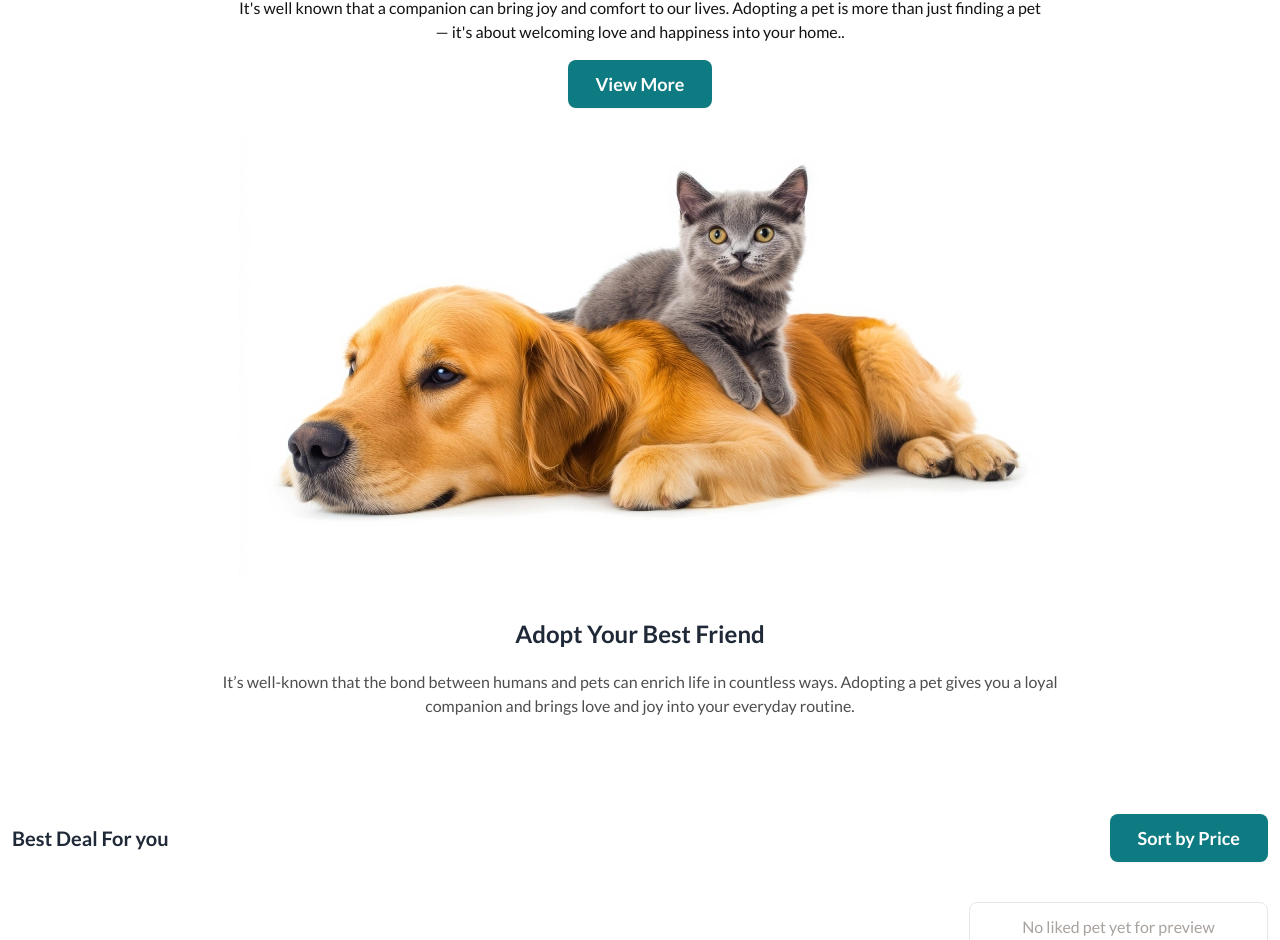
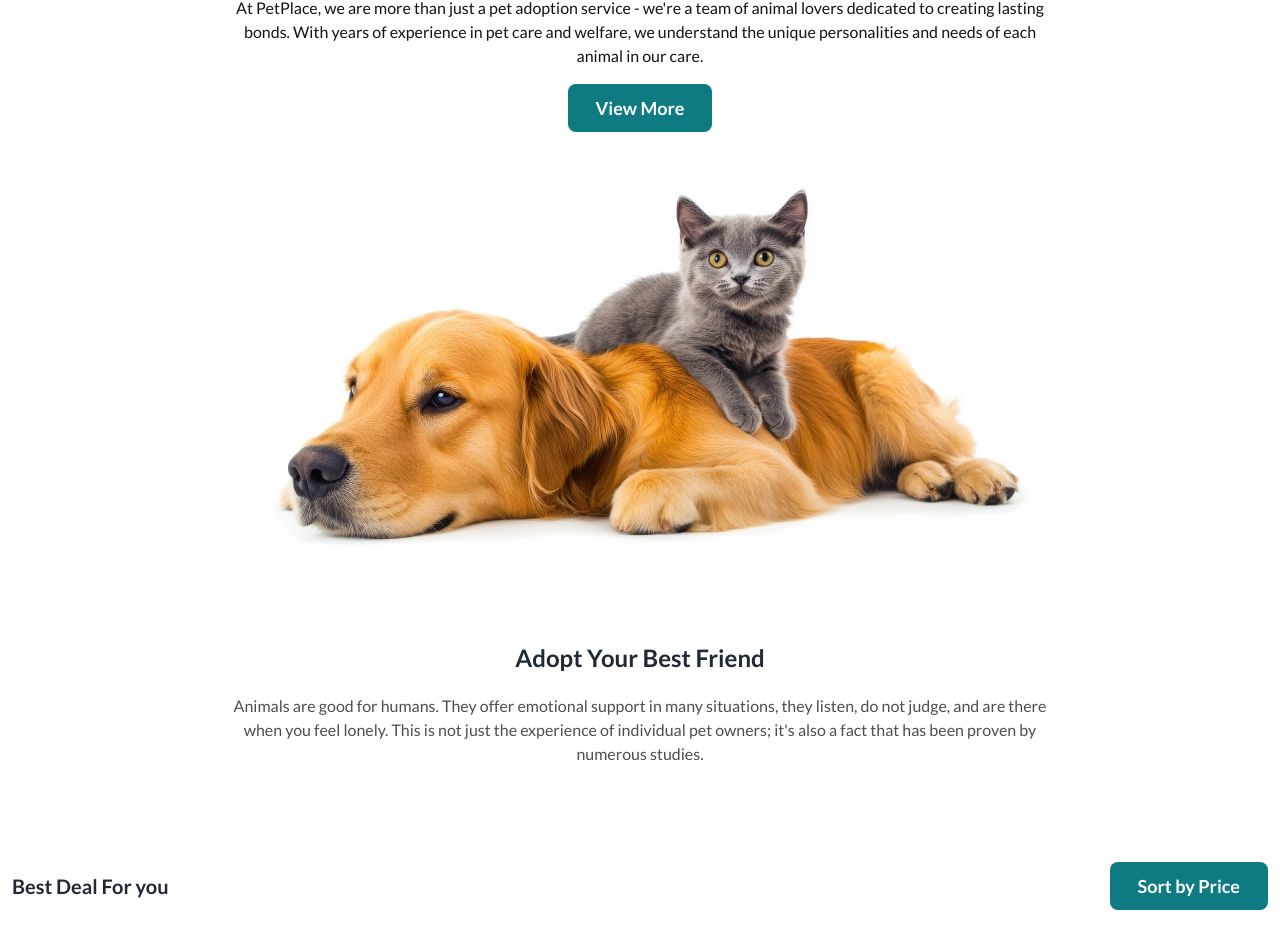
Before and after one commit to NasrinJahan16-code/Peddyy-Api, a plain HTML site: page index.html in a window 1280 px wide. Shown: the part 204-1144 px from the top of the page. Drawn offline with nearby package versions, Linux system fonts and the light colour scheme; no server answers.

Commit message:
added changes

```diff
--- a/index.html
+++ b/index.html
@@ -74,14 +74,12 @@
 
 
                 <h3 class="text-xl"> <span class="text-secondary text-opacity-60">Bringing Families Together
-                    </span></h3>
+                    🔥</span></h3>
                 <h1 class="text-5xl font-bold md:w-2/3 lg:1/2"> Your Path to Adoption Starts Here</h1>
-                <p class="text-secondary md:3/4 lg:w-2/3">It's well known that a companion can bring joy and comfort to
-                    our
-                    lives.
-                    Adopting a pet is more than just finding a pet — it's about welcoming love and happiness into
-                    your
-                    home..</p>
+                <p class="text-secondary md:3/4 lg:w-2/3">
+                    At PetPlace, we are more than just a pet adoption service - we're a team of animal lovers dedicated to creating lasting bonds. With years of experience in pet care and welfare,
+                    we understand the unique personalities and needs of each animal in
+                    our care.</p>
                 <div>
                     <button
                         class="btn bg-primary text-white hover:bg-primary hover:bg-opacity-90 border-none px-7 text-lg"><a
@@ -102,9 +100,8 @@
         <section class="flex flex-col justify-center items-center">
             <div class="md:3/4 lg:w-2/3 flex flex-col gap-5 text-center">
                 <h2 class="text-2xl font-bold">Adopt Your Best Friend</h2>
-                <p class="text-secondary text-opacity-75">It’s well-known that the bond between humans and pets can
-                    enrich life in countless ways. Adopting a pet gives you a loyal companion and brings love and joy
-                    into your everyday routine.
+                <p class="text-secondary text-opacity-75">Animals are good for humans. They offer emotional support in many situations, they listen, do not judge, and are there when you feel lonely. This is not just the experience of individual pet owners;
+                    it's also a fact that has been proven by numerous studies.
 
                 </p>
             </div>
```
